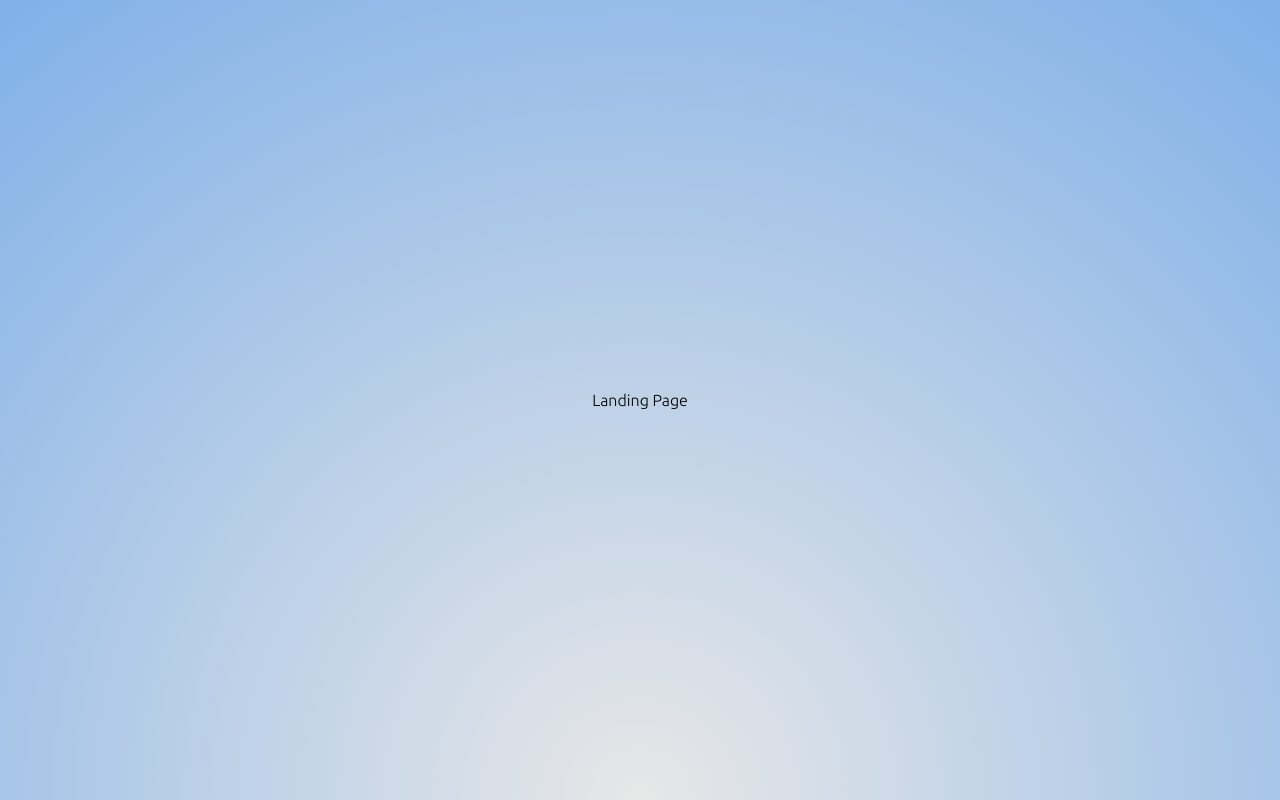
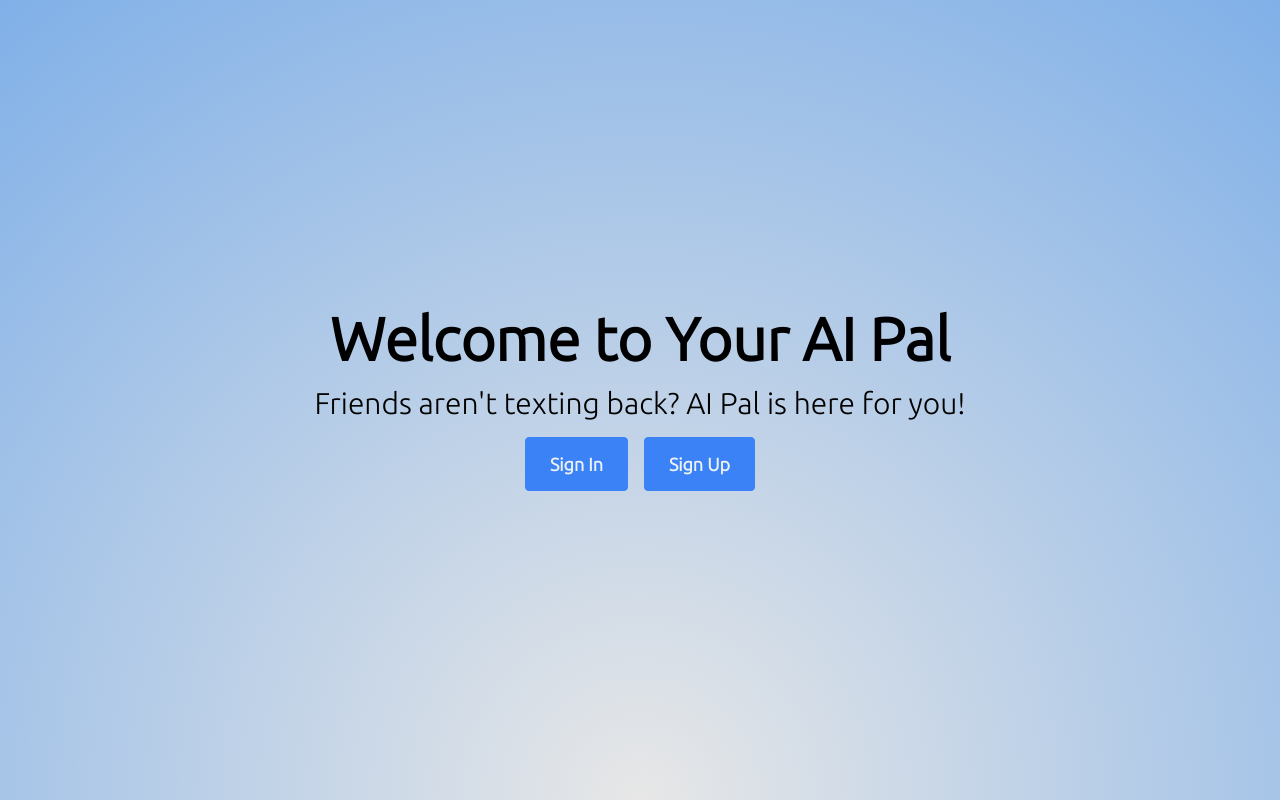
Before and after one commit to MrF1ow/ai-customer-support, a Next.js app: page / in a window 1280 px wide. Built offline with nearby package versions, Linux system fonts and the light colour scheme; no server answers.

Commit message:
Authentication and Redux Fully Implemented
Authentication is implemented, and Redux is setup. Some basic styling and components have been added
which were necessary for testing if it was working. All redux implementation can be found in `redux`
folder.

```diff
--- a/src/components/app-button.tsx
+++ b/src/components/app-button.tsx
@@ -1,11 +1,27 @@
 import { AppButtonProps } from "@/types";
 import React from "react";
 
-const AppButton: React.FC<AppButtonProps> = ({ type, text, onClick }) => {
+const AppButton: React.FC<AppButtonProps> = ({ type, text, onClick, size }) => {
+
+  const buttonSize = () => {
+    switch (size) {
+      case "sm":
+        return "py-1 px-2 text-sm";
+      case "md":
+        return "py-2 px-4 text-md";
+      case "lg":
+        return "py-3 px-6 text-lg";
+      case "xl":
+        return "py-4 px-8 text-xl";
+      default:
+        return "py-2 px-4 text-md";
+    }
+  };
+
   return (
     <button
       type={type}
-      className="bg-transparent hover:bg-blue-500 text-blue-700 font-semibold hover:text-white py-2 px-4 border border-blue-500 hover:border-transparent rounded"
+      className={`bg-blue-500 hover:bg-transparent text-white font-semibold hover:text-white border border-blue-500 hover:border-blue-500 rounded transition-all duration-150 ease-in-out ${buttonSize()}`}
       onClick={onClick}
     >
       {text}
--- a/src/pages/index.tsx
+++ b/src/pages/index.tsx
@@ -1,12 +1,28 @@
 import type { NextPage } from "next";
+import AppButton from "@/components/app-button";
 
 const Index: NextPage = () => {
   return (
-    <>
-      <div className="w-full h-auto flex flex-col justify-center items-center">
-        Landing Page
+    <div className="w-full h-auto flex flex-col justify-center items-center gap-4">
+      <h1 className="text-6xl font-bold text-center">Welcome to Your AI Pal</h1>
+      <p className="text-center text-3xl">
+        Friends aren't texting back? AI Pal is here for you!
+      </p>
+      <div className="w-full h-auto flex flex-row justify-center items-center gap-x-4">
+        <AppButton
+          type="button"
+          text="Sign In"
+          onClick={() => (window.location.href = "/signin")}
+          size="lg"
+        />
+        <AppButton
+          type="button"
+          text="Sign Up"
+          onClick={() => (window.location.href = "/signup")}
+          size="lg"
+        />
       </div>
-    </>
+    </div>
   );
 };
 
--- a/src/types/index.d.ts
+++ b/src/types/index.d.ts
@@ -4,6 +4,7 @@ interface AppButtonProps {
     type: "button" | "submit" | "reset";
     text: string;
     onClick?: () => void;
+    size: "sm" | "md" | "lg" | "xl";
 }
 
 interface ProviderButtonProps {
```
